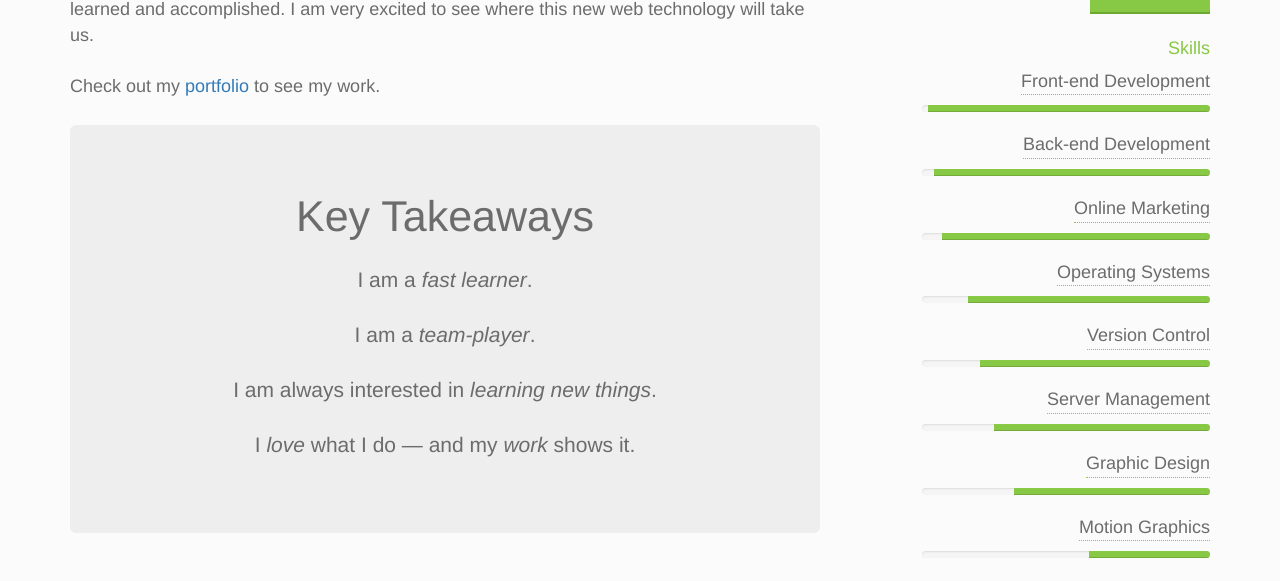
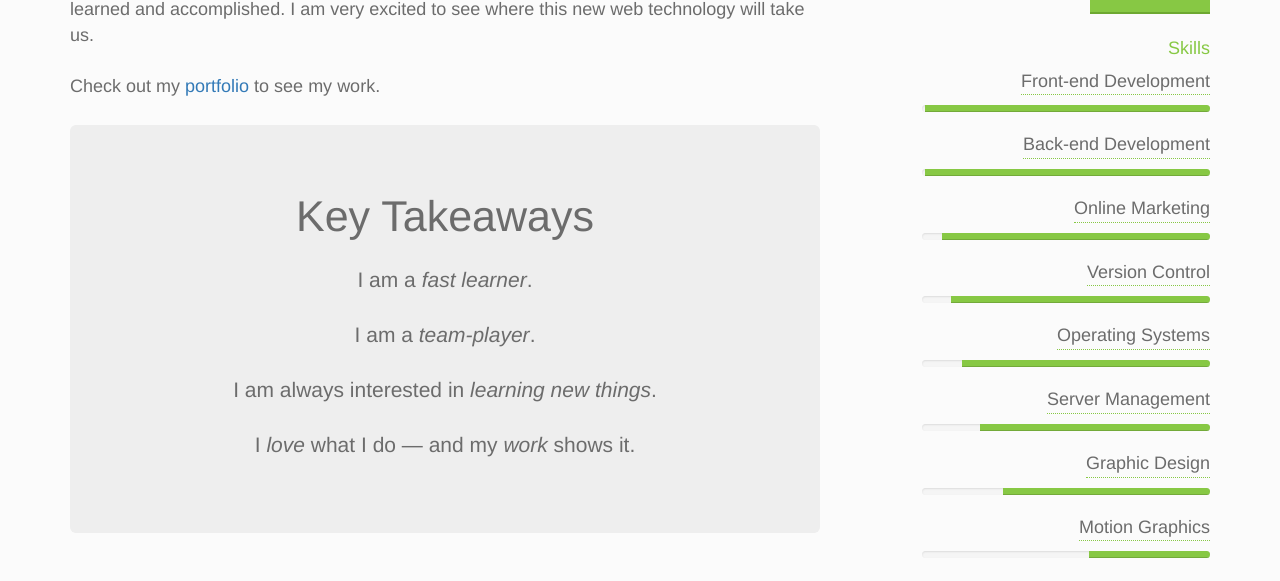
Before and after one commit to kenhkelly/kenhkelly.us, a Jekyll site: the page built from index.html, in a window 1280 px wide and 1308 px high. Shown: the part 505-1086 px from the top of the window. Built offline with Jekyll 4.4.1, drawn with Linux system fonts in a browser that asks for light colours; some web fonts are replaced.

Commit message:
Update home page skills bars.

```diff
--- a/index.html
+++ b/index.html
@@ -58,20 +58,20 @@ excerpt: I am a fast learner. I am a team-player. I am always interested in lear
                         Skills
                     </h4>
 
-                    <p data-toggle="popover" title="Front-end Development" data-placement="top" data-content="HTML5 &amp; CSS3, Responsive Web Design, CSS (LESS), JavaScript, jQuery, Bootstrap, User Experience, WordPress">
+                    <p data-toggle="popover" title="Front-end Development" data-placement="top" data-content="HTML5 &amp; CSS3, Responsive Web Design, CSS (LESS, SASS), JavaScript, jQuery, Bootstrap, Semantic UI, User Experience, WordPress">
                         Front-end Development
                     </p>
                     <div class="progress">
-                        <div class="progress-bar pull-right" role="progressbar" aria-valuenow="98" aria-valuemin="0" aria-valuemax="100" style="width: 98%">
+                        <div class="progress-bar pull-right" role="progressbar" aria-valuenow="99" aria-valuemin="0" aria-valuemax="100" style="width: 99%">
                         </div>
                     </div>
                     <div class="clearfix"></div>
 
-                    <p data-toggle="popover" title="Back-end Development" data-placement="top" data-content="PHP, CakePHP, MySQL, Go, API Development, REST">
+                    <p data-toggle="popover" title="Back-end Development" data-placement="top" data-content="PHP, CakePHP, MySQL, Go, API Development, SOAP, REST">
                         Back-end Development
                     </p>
                     <div class="progress">
-                        <div class="progress-bar pull-right" role="progressbar" aria-valuenow="96" aria-valuemin="0" aria-valuemax="100" style="width: 96%">
+                        <div class="progress-bar pull-right" role="progressbar" aria-valuenow="99" aria-valuemin="0" aria-valuemax="100" style="width: 99%">
                         </div>
                     </div>
                     <div class="clearfix"></div>
@@ -85,20 +85,20 @@ excerpt: I am a fast learner. I am a team-player. I am always interested in lear
                     </div>
                     <div class="clearfix"></div>
 
-                    <p data-toggle="popover" title="Operating Systems" data-placement="top" data-content="Mac OSX, Windows XP-10, Linux/Unix">
-                        Operating Systems
+                    <p data-toggle="popover" title="Version Control" data-placement="top" data-content="Git, Mercurial">
+                        Version Control
                     </p>
                     <div class="progress">
-                        <div class="progress-bar pull-right" role="progressbar" aria-valuenow="84" aria-valuemin="0" aria-valuemax="100" style="width: 84%">
+                        <div class="progress-bar pull-right" role="progressbar" aria-valuenow="90" aria-valuemin="0" aria-valuemax="100" style="width: 90%">
                         </div>
                     </div>
                     <div class="clearfix"></div>
 
-                    <p data-toggle="popover" title="Version Control" data-placement="top" data-content="Git, Mercurial">
-                        Version Control
+                    <p data-toggle="popover" title="Operating Systems" data-placement="top" data-content="Mac OSX, Windows XP-10, Linux/Unix, CentOS, RedHat, Ubuntu, Mandrake Linux">
+                        Operating Systems
                     </p>
                     <div class="progress">
-                        <div class="progress-bar pull-right" role="progressbar" aria-valuenow="80" aria-valuemin="0" aria-valuemax="100" style="width: 80%">
+                        <div class="progress-bar pull-right" role="progressbar" aria-valuenow="86" aria-valuemin="0" aria-valuemax="100" style="width: 86%">
                         </div>
                     </div>
                     <div class="clearfix"></div>
@@ -107,7 +107,7 @@ excerpt: I am a fast learner. I am a team-player. I am always interested in lear
                         Server Management
                     </p>
                     <div class="progress">
-                        <div class="progress-bar pull-right" role="progressbar" aria-valuenow="75" aria-valuemin="0" aria-valuemax="100" style="width: 75%">
+                        <div class="progress-bar pull-right" role="progressbar" aria-valuenow="80" aria-valuemin="0" aria-valuemax="100" style="width: 80%">
                         </div>
                     </div>
                     <div class="clearfix"></div>
@@ -116,7 +116,7 @@ excerpt: I am a fast learner. I am a team-player. I am always interested in lear
                         Graphic Design
                     </p>
                     <div class="progress">
-                        <div class="progress-bar pull-right" role="progressbar" aria-valuenow="68" aria-valuemin="0" aria-valuemax="100" style="width: 68%">
+                        <div class="progress-bar pull-right" role="progressbar" aria-valuenow="72" aria-valuemin="0" aria-valuemax="100" style="width: 72%">
                         </div>
                     </div>
                     <div class="clearfix"></div>
```
